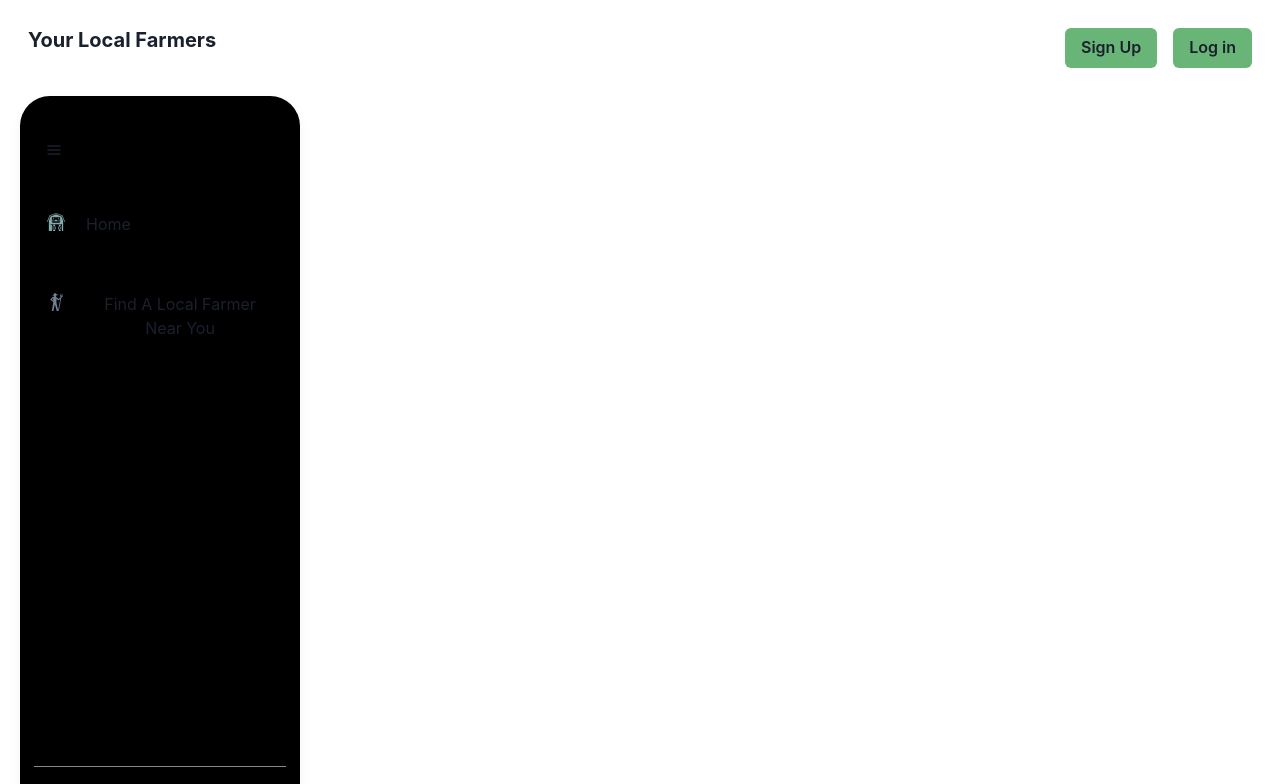
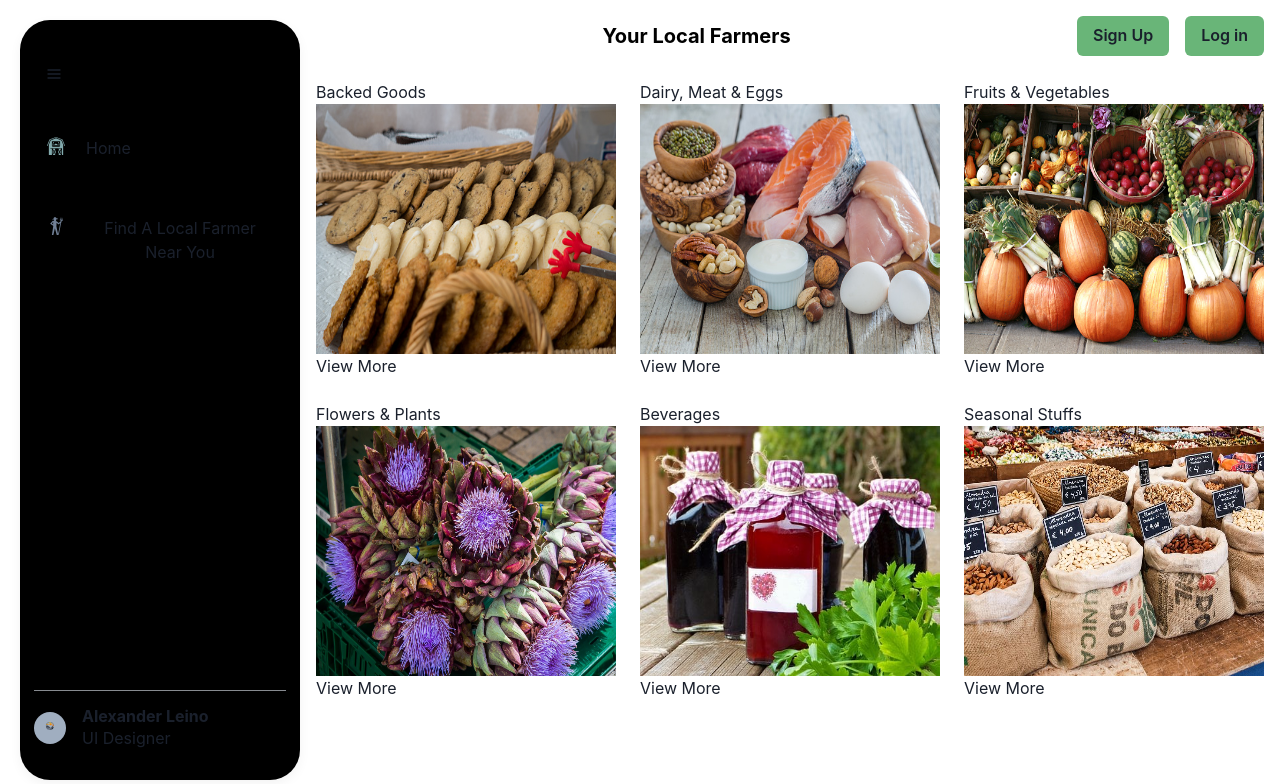
Before and after one commit to tevissaur/your-local-farmers, a React (Create React App) app in the folder client/: page / in a window 1280 px wide. Shown: the top 784 px of the page. Built offline with nearby package versions, Linux system fonts and the light colour scheme.

Commit message:
finished routes of categories-products

```diff
--- /dev/null
+++ b/client/src/components/CategoryCard.js
@@ -0,0 +1,16 @@
+import {Link} from 'react-router-dom';
+import {Box} from '@chakra-ui/react'
+
+const CategoryCard = ({card}) => {
+  return (
+    <Box>
+      <h1> {card.title}</h1>
+      <img src={card.image} style={{width:"300px", height:"250px"}} />
+      <Link to={`/products/${card.title.toLowerCase()}`}>View More </Link>
+
+    </Box>
+
+  )
+}
+
+export default CategoryCard
--- a/client/src/components/CategoryCards.js
+++ b/client/src/components/CategoryCards.js
@@ -1,18 +1,21 @@
-import {Link} from 'react-router-dom';
 import { categoryData } from '../categoryData';
+import CategoryCard from './CategoryCard';
+import { Grid, GridItem } from '@chakra-ui/react'
+
+
 
 const CategoryCards = () => {
 
   return (
-   <>
-    {categoryData.map((card,index) =>(
-      <div key ={index}>
-        <h1> {card.title}</h1>
-        <Link to={`/products/${card.title.toLowerCase()}`}>View More </Link>
-      </div>
-    ))}
-   </>
+   <Grid templateColumns='repeat(3, 1fr)' gap={6} mt={6}>
+    {categoryData.map((card,index) => (
+      <CategoryCard key={index} card={card}/>
+    ))
+    }
+   </Grid>
   )
 }
 
+
+
 export default CategoryCards
--- a/client/src/components/SideNavBar.js
+++ b/client/src/components/SideNavBar.js
@@ -11,7 +11,7 @@
        <Flex
             pos='sticky'
             bg="black"
-            left="5"
+            marginLeft="5"
             h="95vh"
             marginTop="2.5vh"
             boxShadow="0 4px 12px 0 rgb(0, 0, 0, 0.05)"
--- a/client/src/pages/Homepage.js
+++ b/client/src/pages/Homepage.js
@@ -1,30 +1,32 @@
 import SideNavBar from "../components/SideNavBar";
-import {Button, Box, Flex, Heading, Spacer} from "@chakra-ui/react";
+import { Button, Box, Flex, Heading, Spacer, Center } from "@chakra-ui/react";
 import CategoryCards from "../components/CategoryCards";
 
 const Homepage = () => {
-
   return (
     <>
-      <Flex p='2' m={5}>
-        <Box >
-          <Heading size='md'>Your Local Farmers</Heading>
-        </Box>
-        <Spacer />
-        <Box>
-          <Button bg='primary.lightGreen' mr='4'>
-            Sign Up
-          </Button>
-          <Button bg='primary.lightGreen'>Log in</Button>
+      <Flex>
+        <SideNavBar />
+        <Box m={4} flex="1">
+          <Flex >
+            <Center flex="1">
+              <Heading size="md" color="black">Your Local Farmers</Heading>
+            </Center>
+
+            <Box>
+              <Button bg="primary.lightGreen" mr="4">
+                Sign Up
+              </Button>
+              <Button bg="primary.lightGreen">Log in</Button>
+            </Box>
+          </Flex>
+          <Box>
+            <CategoryCards />
+          </Box>
         </Box>
       </Flex>
-      <SideNavBar />
-      <CategoryCards />
+    </>
+  );
+};
 
-    </>
-
-
-  )
-}
-
-export default Homepage
+export default Homepage;
```
Also changed, not shown: client/src/pages/Homepage.css (added).
